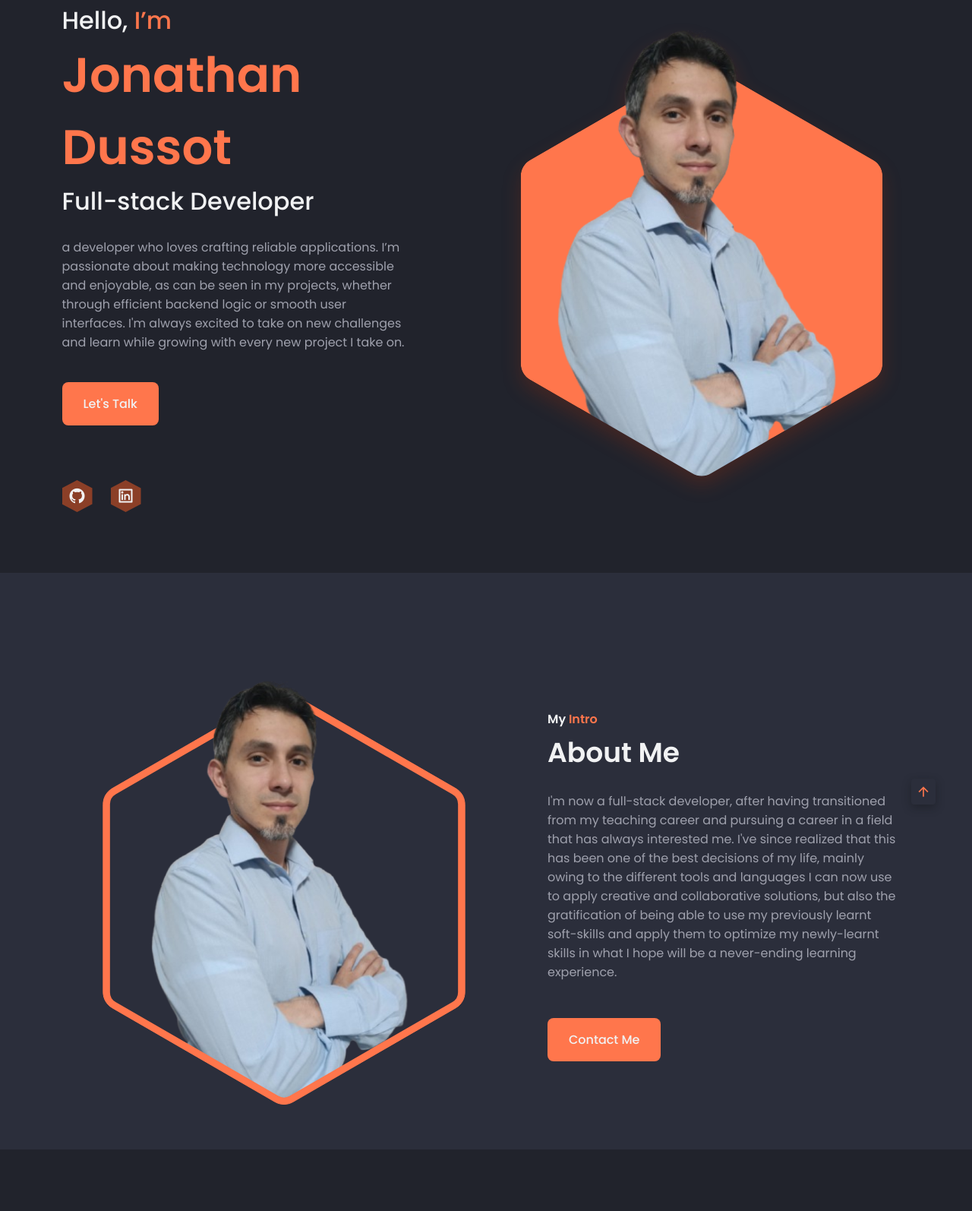
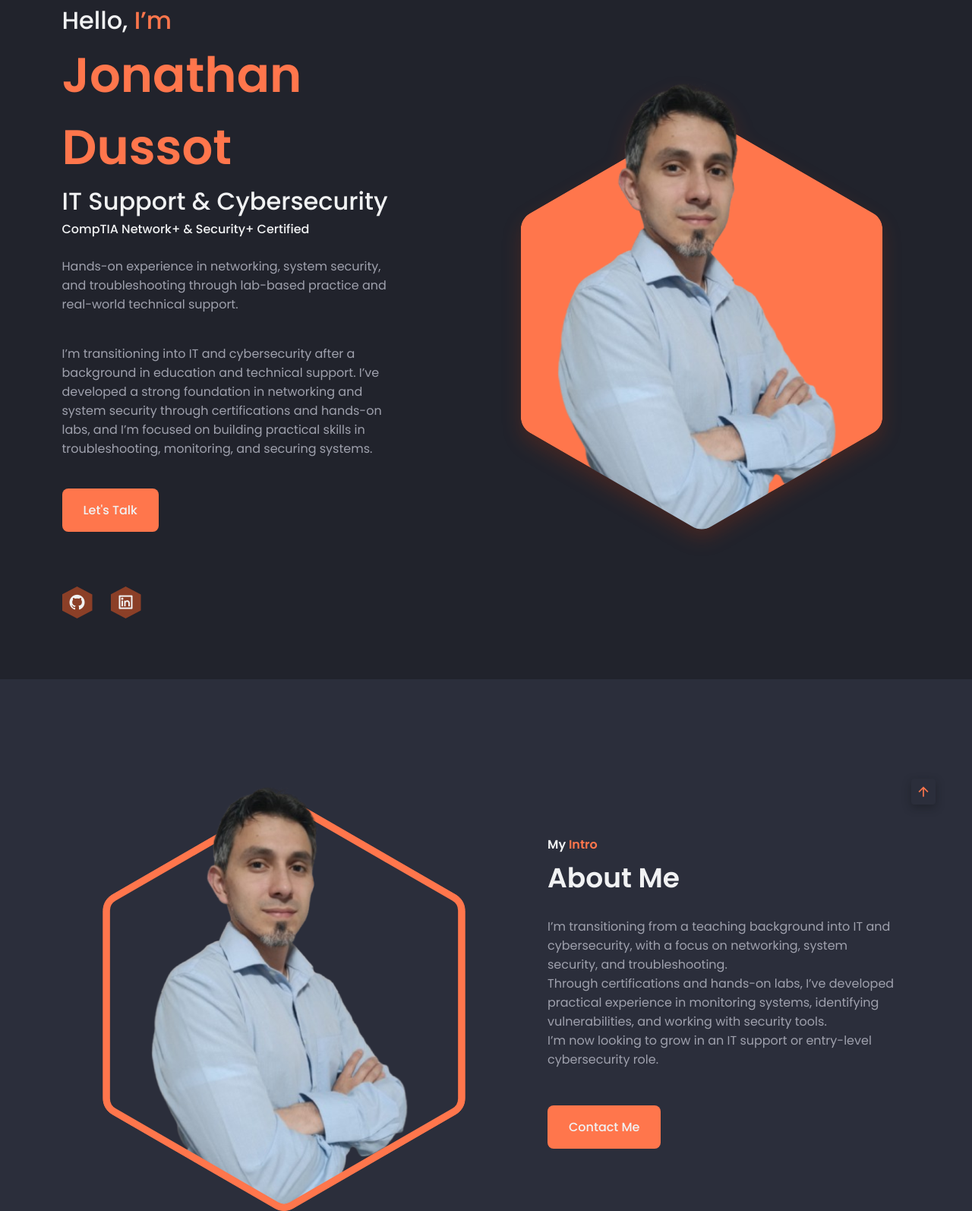
Before and after one commit to JonathanDussot/my-portfolio, a plain HTML site: page index.html in a window 1280 px wide. Shown: the part 141-1735 px from the top of the page at 76% size. Drawn offline with nearby package versions, Linux system fonts and the light colour scheme.

Commit message:
Modified home and about section.

```diff
--- a/index.html
+++ b/index.html
@@ -78,12 +78,15 @@
                      Hello, <span>I’m</span>
                   </h3>
 
-                  <h1 class="home__title">Jonathan Dussot</h1>
+                  <h2 class="home__title">Jonathan Dussot</h2>
 
-                  <h3 class="home__education">Full-stack Developer</h3>
+                  <h3 class="home__education">IT Support & Cybersecurity</h3>
+                  <h4>CompTIA Network+ & Security+ Certified</h4>
+
+                  <p class="home__description">Hands-on experience in networking, system security, and troubleshooting through lab-based practice and real-world technical support.</p>
 
                   <p class="home__description">
-                     a developer who loves crafting reliable applications. I’m passionate about making technology more accessible and enjoyable, as can be seen in my projects, whether through efficient backend logic or smooth user interfaces. I'm always excited to take on new challenges and learn while growing with every new project I take on.
+                     I’m transitioning into IT and cybersecurity after a background in education and technical support. I’ve developed a strong foundation in networking and system security through certifications and hands-on labs, and I’m focused on building practical skills in troubleshooting, monitoring, and securing systems.
                   </p>
 
                   <a href="#contact" class="button">Let's Talk</a>
@@ -151,7 +154,7 @@
                </h2>
 
                <p class="about__description">
-                  I'm now a full-stack developer, after having transitioned from my teaching career and pursuing a career in a field that has always interested me. I've since realized that this has been one of the best decisions of my life, mainly owing to the different tools and languages I can now use to apply creative and collaborative solutions, but also the gratification of being able to use my previously learnt soft-skills and apply them to optimize my newly-learnt skills in what I hope will be a never-ending learning experience.
+                  I’m transitioning from a teaching background into IT and cybersecurity, with a focus on networking, system security, and troubleshooting.<br>Through certifications and hands-on labs, I’ve developed practical experience in monitoring systems, identifying vulnerabilities, and working with security tools.<br>I’m now looking to grow in an IT support or entry-level cybersecurity role.
                </p>
 
                <a href="#contact" class="button">Contact Me</a>
```
